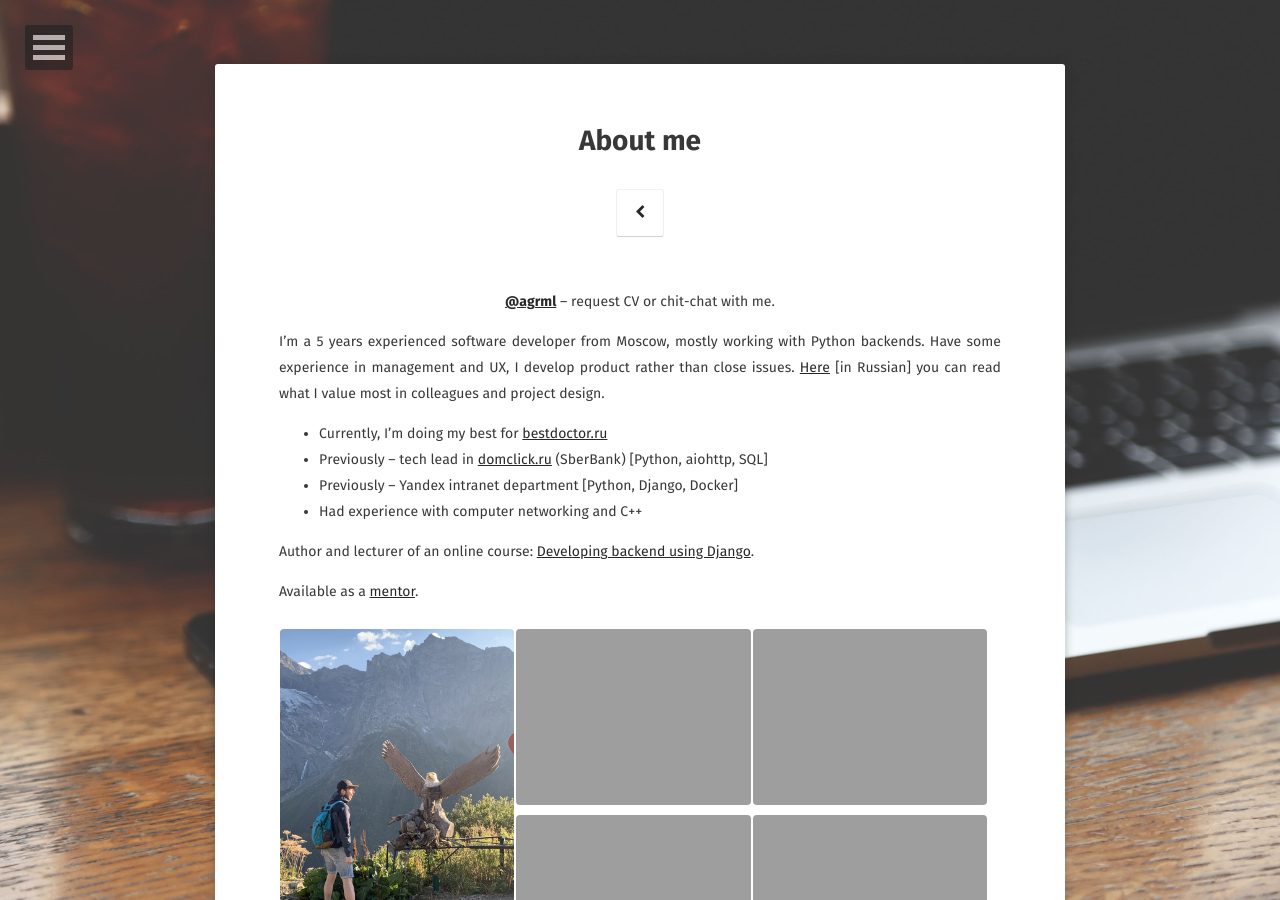
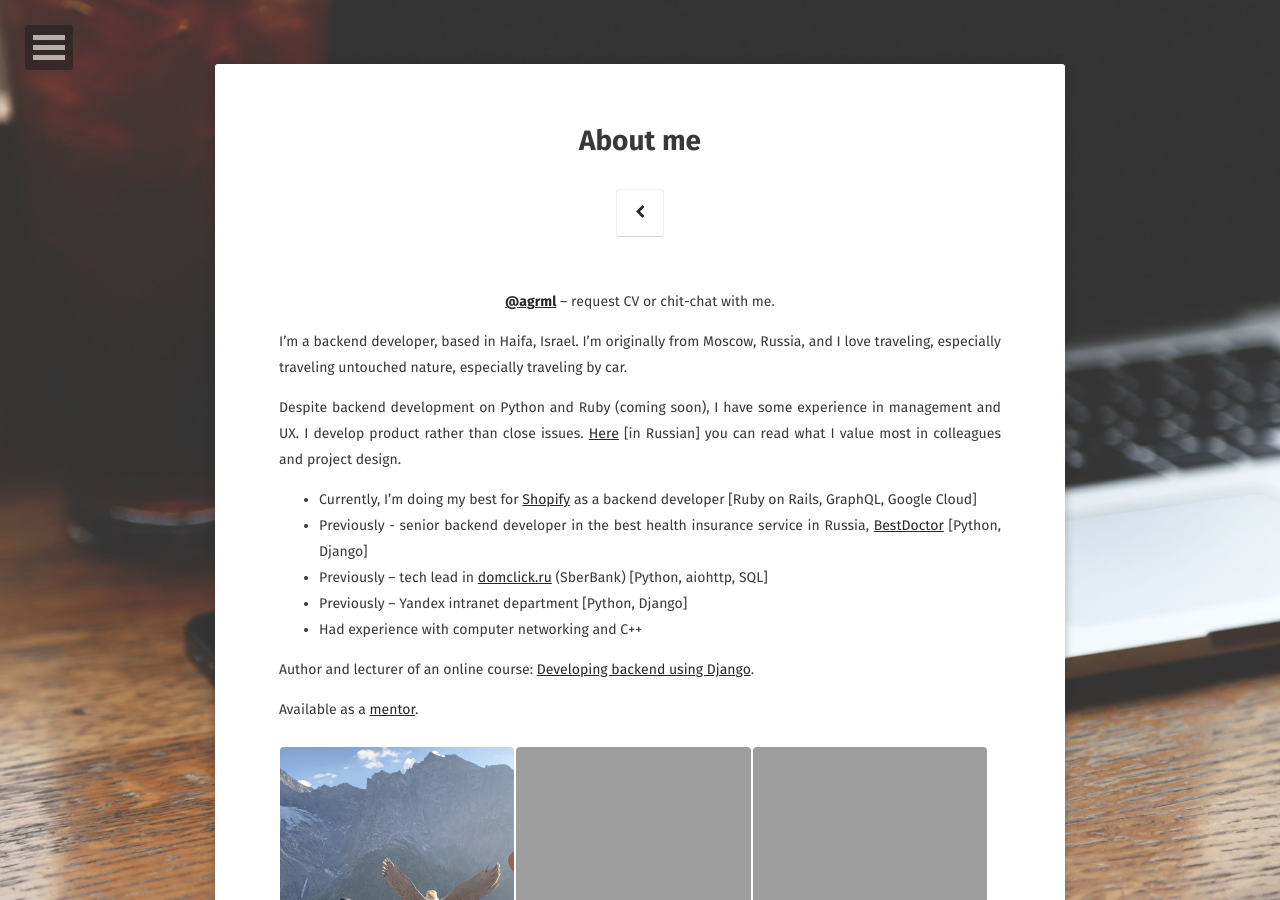
Before and after one commit to agrml/links, a Jekyll site: the page built from about/index.md, in a window 1280 px wide and 900 px high. Built offline with Jekyll 4.4.1, drawn with Linux system fonts in a browser that asks for light colours; some web fonts are replaced.

Commit message:
move to Israel

```diff
--- a/about/index.md
+++ b/about/index.md
@@ -9,10 +9,13 @@ comments: false
 <center><a href="https://t.me/agrml"><b>@agrml</b></a> – request CV or chit-chat with me.</center>
 
 
-I'm a 5 years experienced software developer from Moscow, mostly working with Python backends. Have some experience in management and UX, I develop product rather than close issues. [Here](https://agrml.medium.com/%D0%B1%D1%8B%D1%82%D1%8C-%D0%BF%D1%80%D0%BE%D0%B3%D1%80%D0%B0%D0%BC%D0%BC%D0%B8%D1%81%D1%82%D0%BE%D0%BC-dc10d1781661) [in Russian] you can read what I value most in colleagues and project design.
-* Currently, I'm doing my best for [bestdoctor.ru](https://bestdoctor.ru)
+I'm a backend developer, based in Haifa, Israel. I'm originally from Moscow, Russia, and I love traveling, especially traveling untouched nature, especially traveling by car.
+
+Despite backend development on Python and Ruby (coming soon), I have some experience in management and UX. I develop product rather than close issues. [Here](https://agrml.medium.com/%D0%B1%D1%8B%D1%82%D1%8C-%D0%BF%D1%80%D0%BE%D0%B3%D1%80%D0%B0%D0%BC%D0%BC%D0%B8%D1%81%D1%82%D0%BE%D0%BC-dc10d1781661) [in Russian] you can read what I value most in colleagues and project design.
+* Currently, I'm doing my best for [Shopify](https://shopify.com) as a backend developer [Ruby on Rails, GraphQL, Google Cloud]
+* Previously - senior backend developer in the best health insurance service in Russia, [BestDoctor](https://bestdoctor.ru) [Python, Django]
 * Previously – tech lead in [domclick.ru](https://domclick.ru) (SberBank) [Python, aiohttp, SQL]
-* Previously – Yandex intranet department [Python, Django, Docker]
+* Previously – Yandex intranet department [Python, Django]
 * Had experience with computer networking and C++
 
 Author and lecturer of an online course: [Developing backend using Django](https://agrml.github.io/me/assets/files/course-structure.pdf).
```
